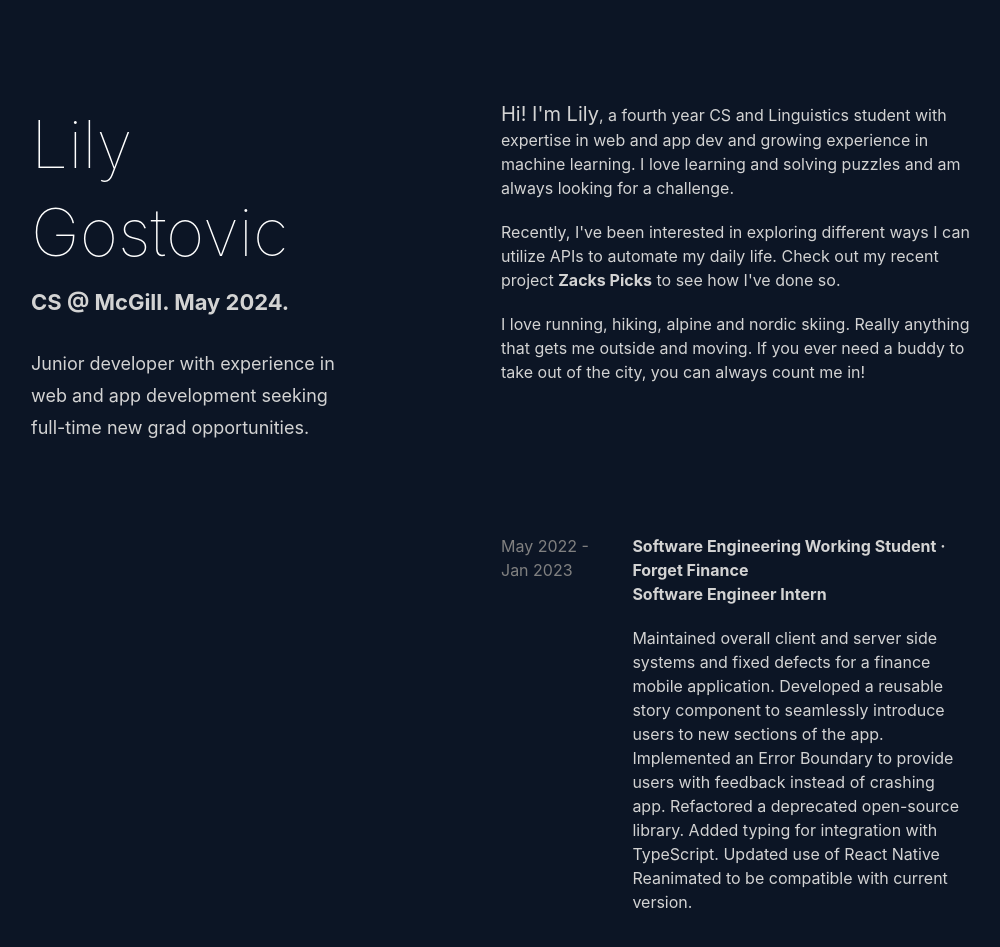
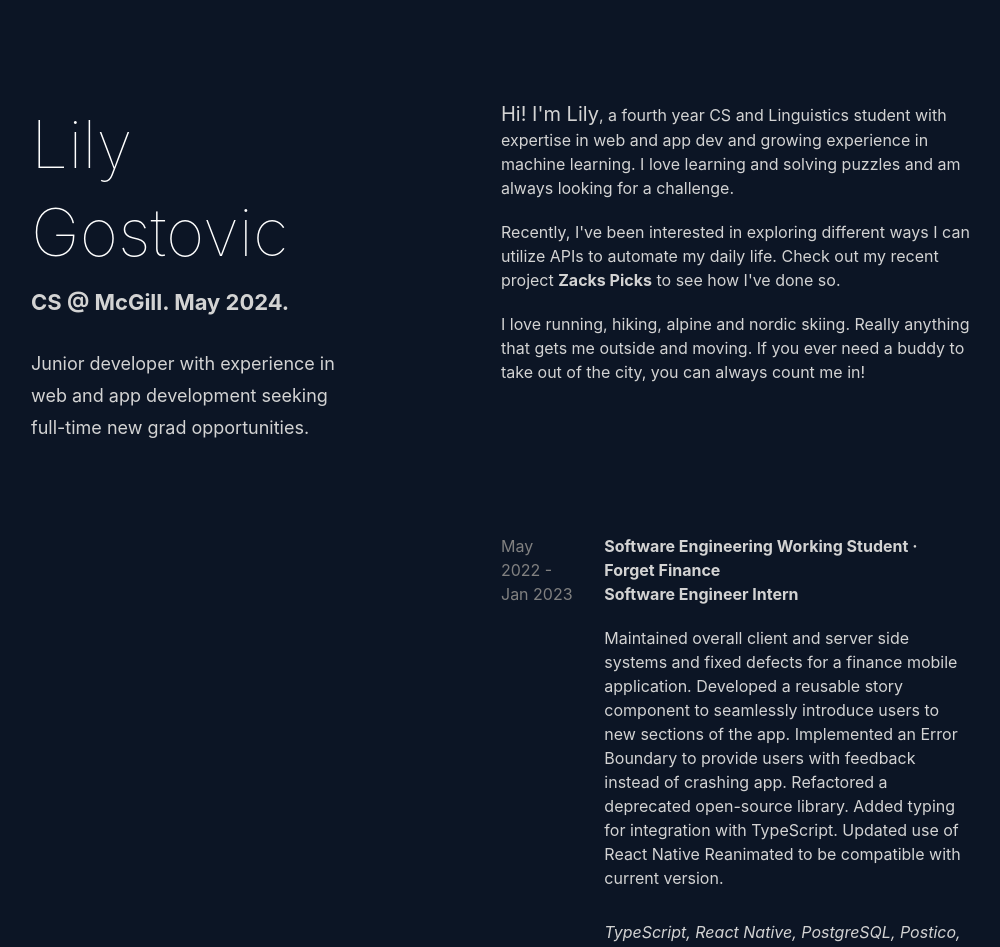
Before and after one commit to lilygostovic/lg-portfolio, a React (Create React App) app: page / in a window 1280 px wide. Shown: the top 947 px of the page, without its empty margins (139-1139 px from the left). Built offline with nearby package versions, Linux system fonts and the light colour scheme.

Commit message:
Align Experience blocks

```diff
--- a/src/components/InformationBlock.tsx
+++ b/src/components/InformationBlock.tsx
@@ -1,4 +1,3 @@
-import { StyledDiv } from "./StyledDiv";
 import { StyledText } from "./StyledText";
 
 type InformationBlockProps = {
@@ -22,13 +21,18 @@ export const InformationBlock = ({
   ...props
 }: InformationBlockProps) => {
   return (
-    <StyledDiv display="flex" mb="60px">
-      <StyledDiv>
+    <div style={{ display: "flex", marginBottom: "60px" }}>
+      <div style={{ width: "100px", paddingRight: "30px" }}>
         <StyledText variant="labelSmall">{dates}</StyledText>
-      </StyledDiv>
-      <StyledDiv width="30px" />
-      <StyledDiv width="500px" display="flex" flexDirection="column">
-        <StyledDiv display="flex" flexDirection="column" mb="20px">
+      </div>
+      <div style={{ width: "500px", display: "flex", flexDirection: "column" }}>
+        <div
+          style={{
+            display: "flex",
+            flexDirection: "column",
+            marginBottom: "20px",
+          }}
+        >
           <StyledText variant="paragraphSmallBold">
             {jobTitles[0]} · {company}
           </StyledText>
@@ -39,28 +43,12 @@ export const InformationBlock = ({
               <></>
             )
           )}
-        </StyledDiv>
+        </div>
         <StyledText variant="paragraphSmall">{body}</StyledText>
-        <StyledDiv mt="30px">
+        <div style={{ marginTop: "30px" }}>
           <StyledText variant="paragraphSmallItalics">{skills}</StyledText>
-        </StyledDiv>
-      </StyledDiv>
-    </StyledDiv>
-    // <StyledDiv p="12px" mb="30px" borderRadius="8px" {...props}>
-    //   <StyledText variant="header">{header}</StyledText>
-    //   {/* <p className="App-blockHeader">
-    //     <a
-    //       className="App-blockHeaderLink"
-    //       href={link}
-    //       target="_blank"
-    //       rel="noreferrer"
-    //     ></a>
-    //   </p> */}
-    //   <p className="App-blockSubheader">{subheader}</p>
-    //   {bulletpoints.map((bulletpoint) => (
-    //     <p className="App-bulletpoint">{bulletpoint}</p>
-    //   ))}
-    //   <p className="App-blockSkills">{skills}</p>
-    // </StyledDiv>
+        </div>
+      </div>
+    </div>
   );
 };
```
